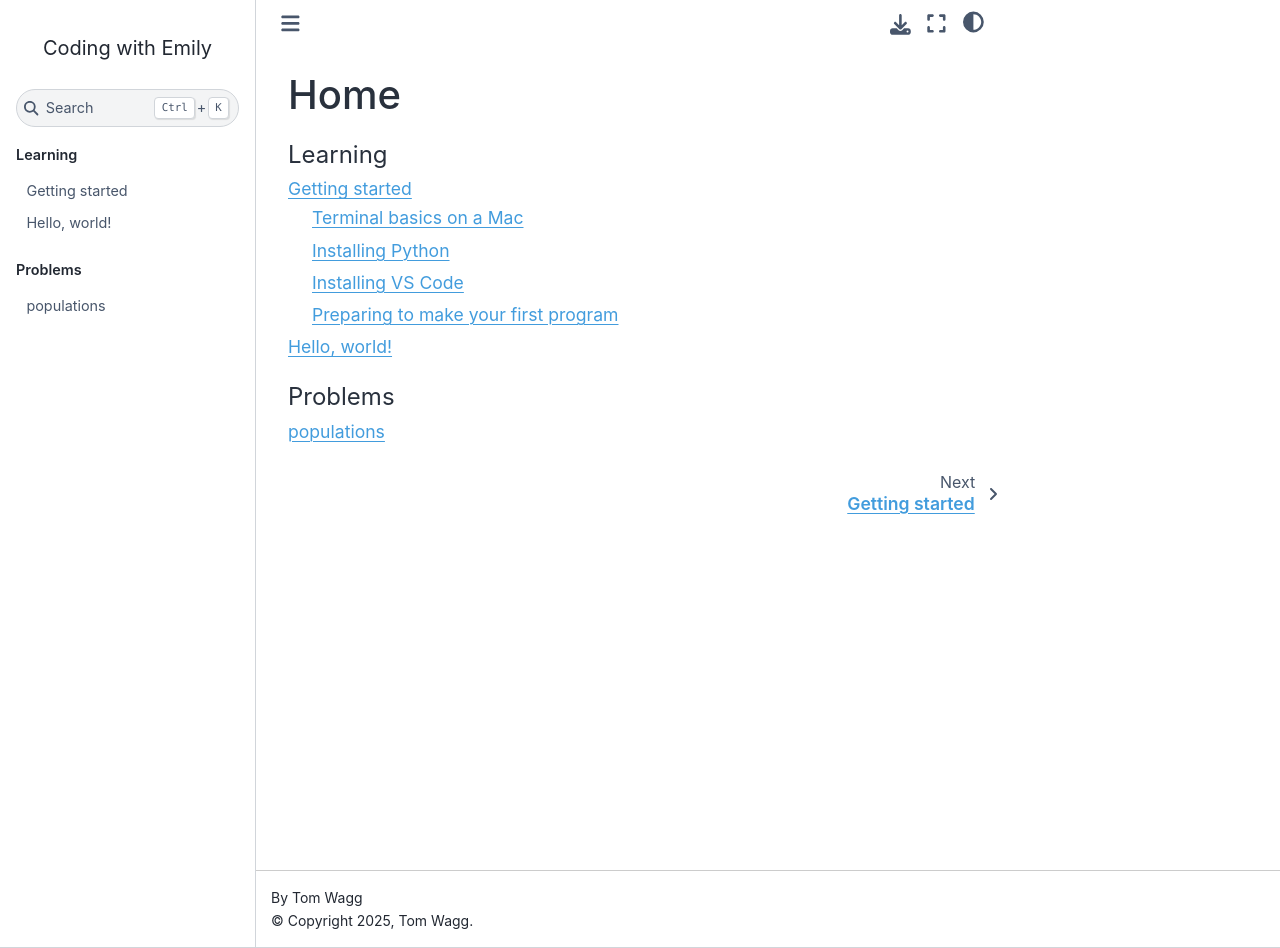
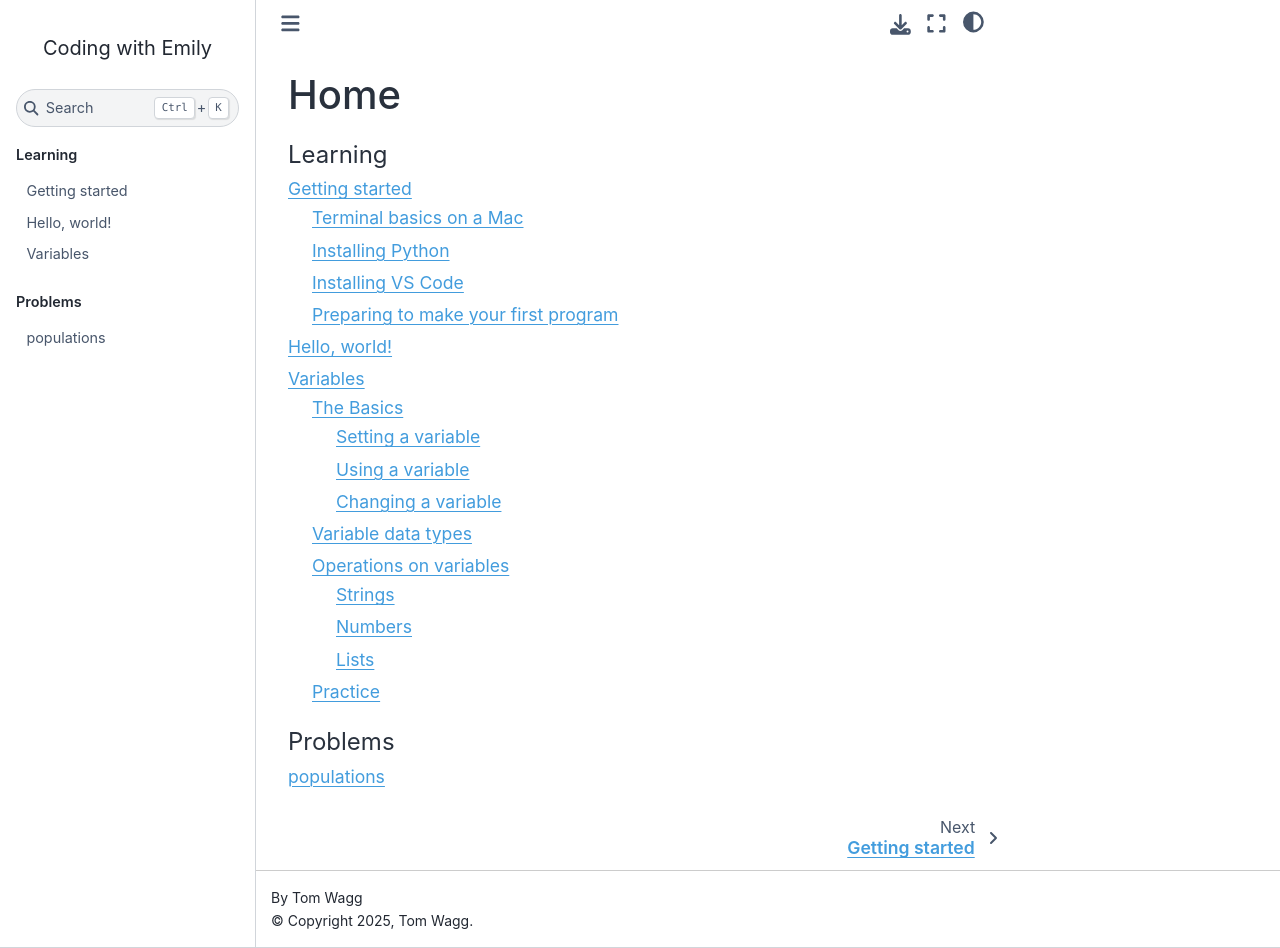
Before and after one commit to TomWagg/coding-with-em, a Sphinx documentation site: the page built from docs/index.rst, in a window 1280 px wide and 948 px high. Built offline with Sphinx 7.4.7 and the Sphinx Book theme 1.1.4, drawn with Linux system fonts in a browser that asks for light colours; some of the changed lines change nothing that is shown.

Commit message:
introduce variables

```diff
--- a/docs/conf.py
+++ b/docs/conf.py
@@ -30,4 +30,6 @@
 html_css_files = ["custom.css"]
 html_title = "Coding with Emily"
 
-# custom css
+html_theme_options = {
+    "use_sidenotes": True,
+}
--- a/docs/index.rst
+++ b/docs/index.rst
@@ -7,6 +7,7 @@
 
     pages/learning/start
     pages/learning/hello
+    pages/learning/variables
 
 .. toctree::
     :maxdepth: 4
--- /dev/null
+++ b/docs/pages/learning/variables.rst
@@ -0,0 +1,187 @@
+Variables
+=========
+
+In programming, a variable is a way to store information that can be used and changed later in your code. Think of it like a labelled box where you can put something inside, and then you can take it out or change what's inside whenever you want.
+
+The Basics
+^^^^^^^^^^
+
+Setting a variable
+------------------
+
+In Python, this is (unnervingly) easy to do. You just pick a name for your variable, use the equals sign (`=`) to assign a value to it, and that's it! Here's an example:
+
+.. code-block:: python
+
+    # This is how you create a variable in Python
+    name = "Emily"
+
+Notice that I included a comment (the line that starts with `#`). Comments are notes in your code that help explain what you're doing, and they don't affect how the code runs. You can add them anywhere in your code to make it clearer.
+
+Within that code block we've created a variable called ``name`` and assigned it the value ``"Emily"``. Now, whenever you use ``name`` in your code, Python will understand that you're referring to the value ``"Emily"``.
+
+.. margin::
+
+    When naming your variables, there are a few rules to keep in mind:
+
+        - Variable names can only contain letters, numbers, and underscores (`_`). They cannot start with a number.
+        - Variable names are case-sensitive. This means that ``name``, ``Name``, and ``NAME`` are all different variables.
+        - Avoid using Python's reserved words (like `if`, `for`, `while`, etc.) as variable names (we'll learn about these later!).
+
+Using a variable
+----------------
+
+You can use variables in your code to do all sorts of things. For example, you can print the value of a variable to the screen:
+
+.. code-block:: python
+
+    name = "Emily"
+    print(name)
+
+In this case, we've "hardcoded" the value of the variable ``name`` to be ``"Emily"``. When you run this code, it will *always* print ``Emily``.
+
+Changing a variable
+-------------------
+
+You can also change the value of a variable at any time. Just assign a new value to it:
+
+.. code-block:: python
+
+    name = "Emily"
+    print(name)
+
+    name = "Alice"
+    print(name)
+
+In this example, we first set ``name`` to ``"Emily"``, printed it, then changed ``name`` to ``"Alice"``, and printed it again.
+
+
+Variable data types
+^^^^^^^^^^^^^^^^^^^
+
+Variables can hold different types of data. So far, we've only dealt with strings (text), but variables can also hold numbers, lists, and more.
+
+In other languages (like C) you have to specify what type of data a variable will hold when you create it, but in Python, the type is determined automatically based on the value you assign to it. Here are some common data types you might use:
+
+- **Strings**: Text data, like names or sentences. In Python, strings are enclosed in quotes (either single `'` or double `"`).
+    - ``name = "Emily"``
+- **Integers**: Whole numbers, like 1, 2, 3, etc.
+    - ``age = 28``
+- **Floats**: Decimal numbers, like 3.14 or 2.0.
+    - ``cuteness = 100.0``
+- **Booleans**: True or False values, often used for conditions.
+    - ``is_beautiful = True``
+- **Lists**: A collection of items, which can be of different types.
+    - ``ice_cream_flavors = ["vanilla", "chocolate", "strawberry"]``
+- **Dictionaries**: A collection of key-value pairs.
+    - ``person = {"name": "Emily", "age": 28}``
+
+You can check the type of a variable using the ``type()`` function:
+
+.. code-block:: python
+
+    name = "Emily"
+    age = 28
+    cuteness = 100.0
+    is_beautiful = True
+
+    print(type(name))
+    print(type(age))
+    print(type(cuteness))
+    print(type(is_beautiful))
+
+You can even change the type of a variable by assigning it a new value of a different type:
+
+.. code-block:: python
+
+    variable = "I am a string"
+    print(type(variable))
+
+    variable = 42
+    print(type(variable))
+
+This is called "dynamic typing," and it's one of the features that makes Python flexible and easy to use. At the same time, it means you need to be careful about how you use variables, since their type can change. This can be bad for a few reasons:
+
+- It can lead to bugs if you accidentally change a variable's type and then try to use it in a way that doesn't make sense for that type.
+- It can slow down your code, since Python has to figure out the type of each variable at runtime.
+
+...but it's a trade-off that many programmers find worth it for the ease of use and flexibility that dynamic typing provides.
+
+Operations on variables
+^^^^^^^^^^^^^^^^^^^^^^^
+
+You can perform various operations on variables depending on their data type. Let's talk through some of the common operations you might want to do with different types of variables.
+
+Strings
+-------
+
+You can concatenate (join) strings using the `+` operator:
+
+.. code-block:: python
+
+    first_name = "Emily"
+    last_name = "O'Connor"
+    full_name = first_name + " " + last_name
+    print(full_name)
+
+You can also repeat strings using the `*` operator:
+
+.. code-block:: python
+
+    laugh = "ha"
+    laughter = laugh * 3
+    print(laughter)
+
+Numbers
+-------
+
+You can perform arithmetic operations on numbers as you might expect (you'll never need a calculator again!):
+
+.. code-block:: python
+
+    a = 10
+    b = 3
+
+    addition = a + b
+    subtraction = a - b
+    multiplication = a * b
+    division = a / b
+    floor_division = a // b
+    modulus = a % b
+    power = a ** b
+
+    print("Addition:", addition)
+    print("Subtraction:", subtraction)
+    print("Multiplication:", multiplication)
+    print("Division:", division)
+    print("Floor Division:", floor_division)
+    print("Modulus:", modulus)
+    print("Power:", power)
+
+Lists
+-----
+
+You can add items to a list using the `append()` method:
+
+.. code-block:: python
+
+    fruits = ["apple", "banana"]
+    fruits.append("cherry")
+    print(fruits)
+
+You can also access items in a list using their index:
+
+.. code-block:: python
+
+    fruits = ["apple", "banana", "cherry"]
+    first_fruit = fruits[0]
+    print(first_fruit)
+
+Notice that the index starts at 0, so `fruits[0]` gives you the first item in the list. This is called "zero-based indexing." and it's a common convention in programming languages.
+
+Practice
+^^^^^^^^
+
+Time for some practice! Try creating your own variables of different types and performing some operations on them. Experimenting is a great way to learn!
+
+You can check out the `populations <../problems/populations.html>`_ problem in the Problems section to apply what you've learned about variables in a practical scenario.
```
